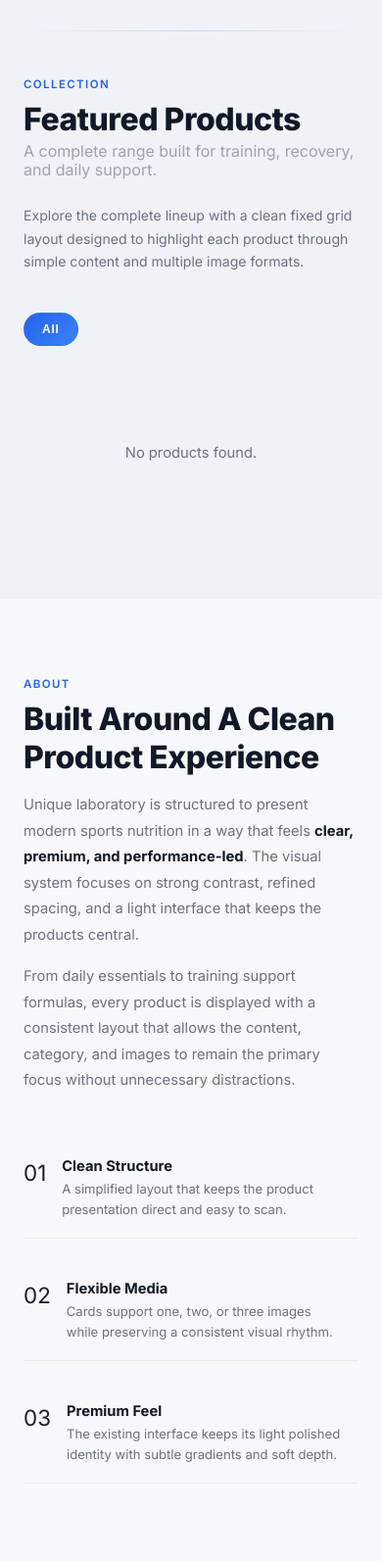
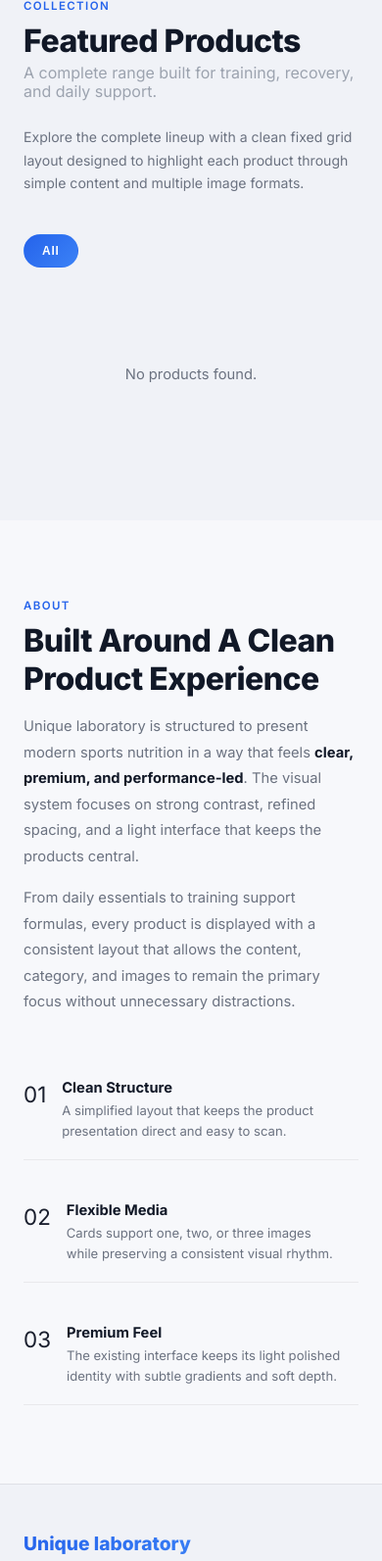
Before and after one commit to AmirrezaAttary/unique, a Django app: page / in a window 390 px wide. Shown: the part 1631-3224 px from the top of the page at 98% size. Run offline with Django 4.2, Linux system fonts and the light colour scheme; data that the repository does not hold is empty.

Commit message:
Update index.html

```diff
--- a/core/templates/shop/index.html
+++ b/core/templates/shop/index.html
@@ -170,7 +170,7 @@
             align-items: center;
             justify-content: center;
             text-align: center;
-            padding: 140px 24px 90px;
+            padding: 130px 24px 50px;
             overflow: hidden;
             background-color: #eef1f8;
         }
@@ -345,7 +345,7 @@
 
         /* ===== PRODUCTS ===== */
         .products {
-            padding: 100px 48px;
+            padding: 60px 48px 100px;
             position: relative;
         }
 
@@ -874,7 +874,10 @@
                 font-size: clamp(2rem, 8vw, 3.5rem);
             }
 
-            .products,
+            .products {
+                padding: 50px 24px 80px;
+            }
+
             .about {
                 padding: 80px 24px;
             }
```
